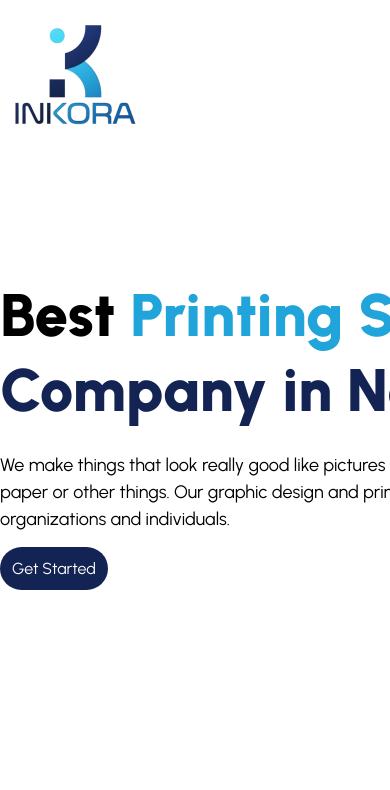
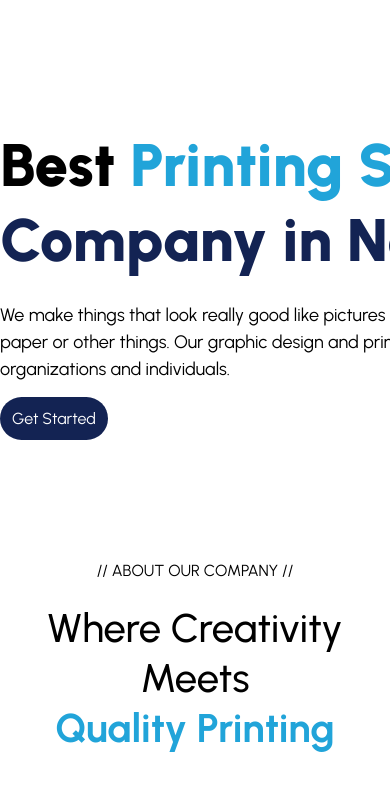
Before and after one commit to saurav336/inkora, a Next.js app: page / in a window 390 px wide. Shown: the top 790 px of the page. Built offline with nearby package versions, Linux system fonts and the light colour scheme.

Commit message:
stared about section

```diff
--- a/app/components/Header.js
+++ b/app/components/Header.js
@@ -6,7 +6,7 @@ export default function Header() {
     return (
         <>
 
-            <header className="w-325 mx-auto">
+            <header className="w-325 mx-auto hidden lg:block">
                 <nav className="flex justify-between items-center">
                     <Link href="/">
                         <Image src={logo} alt="Inkora" width={150} height={150}/>
--- a/app/page.js
+++ b/app/page.js
@@ -2,6 +2,7 @@ import Image from "next/image";
 import Link from "next/link";
 // import banner from '@/public/hero_banner.jpeg'
 import style from '@/app/home.module.css'
+import {Suspense} from "react";
 
 export default function Home() {
 
@@ -33,6 +34,15 @@ export default function Home() {
                 </div>
             </main>
 
+            <section>
+                <h5 className="text-center uppercase font-urbanist mb-5"><span>// about our company //</span></h5>
+                <h2 className="text-center font-urbanist font-medium text-[40px] leading-tight">Where Creativity Meets
+                     <span className="block text-[#21a4d9] font-bold">Quality Printing</span></h2>
+                <div className="grid grid-cols-1 lg:grid-cols-2 lg:gap-8">
+
+                </div>
+            </section>
+
 
         </>
     );
```
